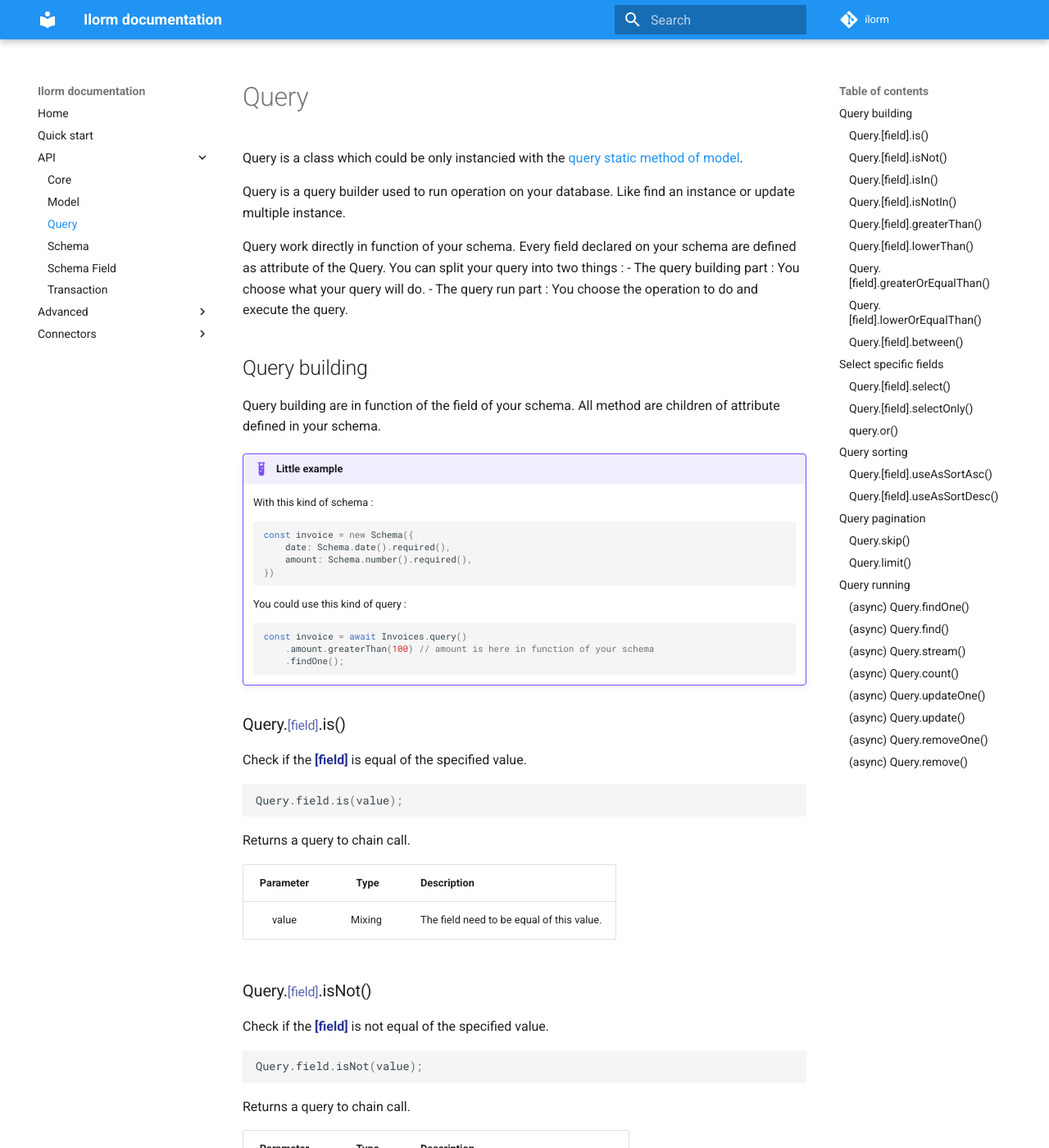
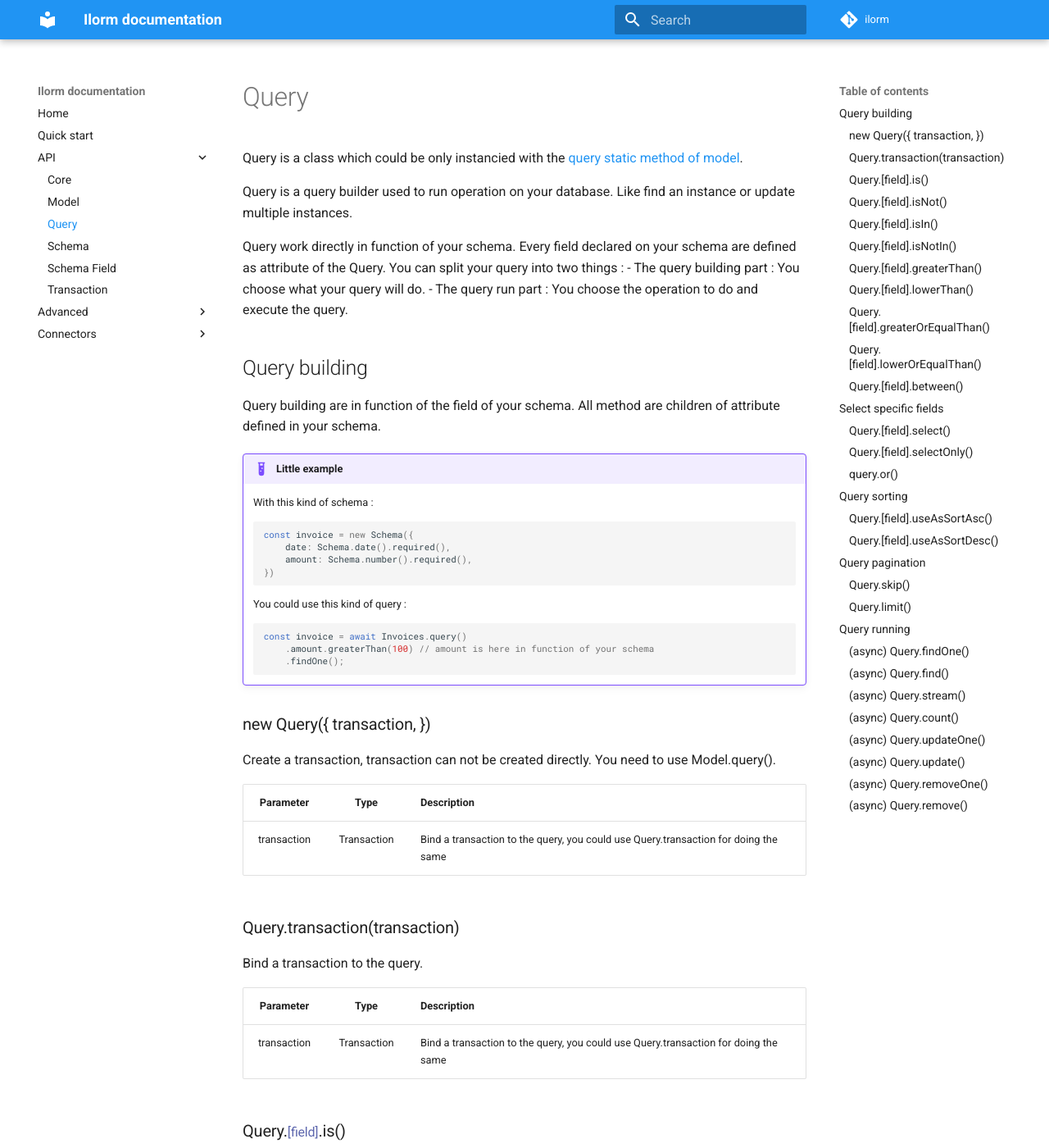
Before and after one commit to ilorm/ilorm.github.io, an MkDocs documentation site: the page built from source/api/query.md, in a window 1280 px wide and 1400 px high. Shown: the whole window at 82% size. Built offline with MkDocs 1.6.1 and Material for MkDocs 9.7.7, drawn with Linux system fonts in a browser that asks for light colours; comment, search, counter and statistics services are not loaded.

Commit message:
ADD transaction operator on query

````diff
--- a/source/api/query.md
+++ b/source/api/query.md
@@ -3,7 +3,7 @@
 [query static method of model](../model#static-modelquery).
 
 Query is a query builder used to run operation on your database. Like find an instance
-or update multiple instance.
+or update multiple instances.
 
 Query work directly in function of your schema. Every field declared on your schema
 are defined as attribute of the Query. You can split your query into two things :
@@ -30,6 +30,22 @@
         .findOne();
     ```
 
+### new Query({ transaction, })
+Create a transaction, transaction can not be created directly. You need to use
+Model.query().
+
+| Parameter        | Type    | Description              |
+|:----------------:|:-------:| ------------------------ |
+| transaction | Transaction | Bind a transaction to the query, you could use Query.transaction for doing the same |
+
+### Query.transaction(transaction)
+Bind a transaction to the query.
+
+| Parameter        | Type    | Description              |
+|:----------------:|:-------:| ------------------------ |
+| transaction | Transaction | Bind a transaction to the query, you could use Query.transaction for doing the same |
+
+
 ### Query.<small style="color:#283593">[field]</small>.is()
 Check if the <b style="color:#283593">[field]</b> is equal of the specified value.
 ```javascript
@@ -37,7 +53,7 @@
 ```
 Returns a query to chain call.
 
-| Parameter        | Type    | Description              |
+| Parameter        | Type    | Description              |
 |:----------------:|:-------:| ------------------------ |
 | value | Mixing | The field need to be equal of this value. |
 
@@ -48,7 +64,7 @@
 ```
 Returns a query to chain call.
 
-| Parameter        | Type    | Description              |
+| Parameter        | Type    | Description              |
 |:----------------:|:-------:| ------------------------ |
 | value | Mixing | The field need to be different of this value. |
 
@@ -59,7 +75,7 @@
 ```
 Returns a query to chain call.
 
-| Parameter        | Type    | Description              |
+| Parameter        | Type    | Description              |
 |:----------------:|:-------:| ------------------------ |
 | arrayOfValue | Array.<Mixing\> | The field need to be equal at one array element. |
 
@@ -70,7 +86,7 @@
 ```
 Returns a query to chain call.
 
-| Parameter        | Type    | Description              |
+| Parameter        | Type    | Description              |
 |:----------------:|:-------:| ------------------------ |
 | arrayOfValue | Array.<Mixing\> | The field need to be different of each array element. |
 
@@ -81,7 +97,7 @@
 ```
 Returns a query to chain call.
 
-| Parameter        | Type    | Description              |
+| Parameter        | Type    | Description              |
 |:----------------:|:-------:| ------------------------ |
 | value | Mixing | The field need to be greater than value. |
 
@@ -95,7 +111,7 @@
 ```
 Returns a query to chain call.
 
-| Parameter        | Type    | Description              |
+| Parameter        | Type    | Description              |
 |:----------------:|:-------:| ------------------------ |
 | value | Mixing | The field need to be lower than value. |
 
@@ -110,7 +126,7 @@
 ```
 Returns a query to chain call.
 
-| Parameter        | Type    | Description              |
+| Parameter        | Type    | Description              |
 |:----------------:|:-------:| ------------------------ |
 | value | Mixing | The field need to be equal or grater than value. |
 
@@ -125,7 +141,7 @@
 ```
 Returns a query to chain call.
 
-| Parameter        | Type    | Description              |
+| Parameter        | Type    | Description              |
 |:----------------:|:-------:| ------------------------ |
 | value | Mixing | The field need to be equal or lower than value. |
 
@@ -139,7 +155,7 @@
 ```
 Returns a query to chain call.
 
-| Parameter        | Type    | Description              |
+| Parameter        | Type    | Description              |
 |:----------------:|:-------:| ------------------------ |
 | min | Mixing | The field need to be greater than min. |
 | max | Mixing | The field need to be lower than max. |
@@ -181,7 +197,7 @@
 Query.or(orHandler)
 ```
 
-| Parameter        | Type    | Description              |
+| Parameter        | Type    | Description              |
 |:----------------:|:-------:| ------------------------ |
 | orHandler | Function | Take a function in parameter used to build subquery |
 
@@ -216,7 +232,7 @@
 Query.skip(nbToSkip);
 ```
 
-| Parameter        | Type    | Description              |
+| Parameter        | Type    | Description              |
 |:----------------:|:-------:| ------------------------ |
 | nbToSkip | Number | The amount of element to skip before starting gathering result. |
 
@@ -226,7 +242,7 @@
 Query.limit(nbToImpact);
 ```
 
-| Parameter        | Type    | Description              |
+| Parameter        | Type    | Description              |
 |:----------------:|:-------:| ------------------------ |
 | nbToImpact | Number | The amount of element to fetch or update or remove. |
 
````
Also changed, not shown: source/api/transaction.md (+3 -2 lines).
